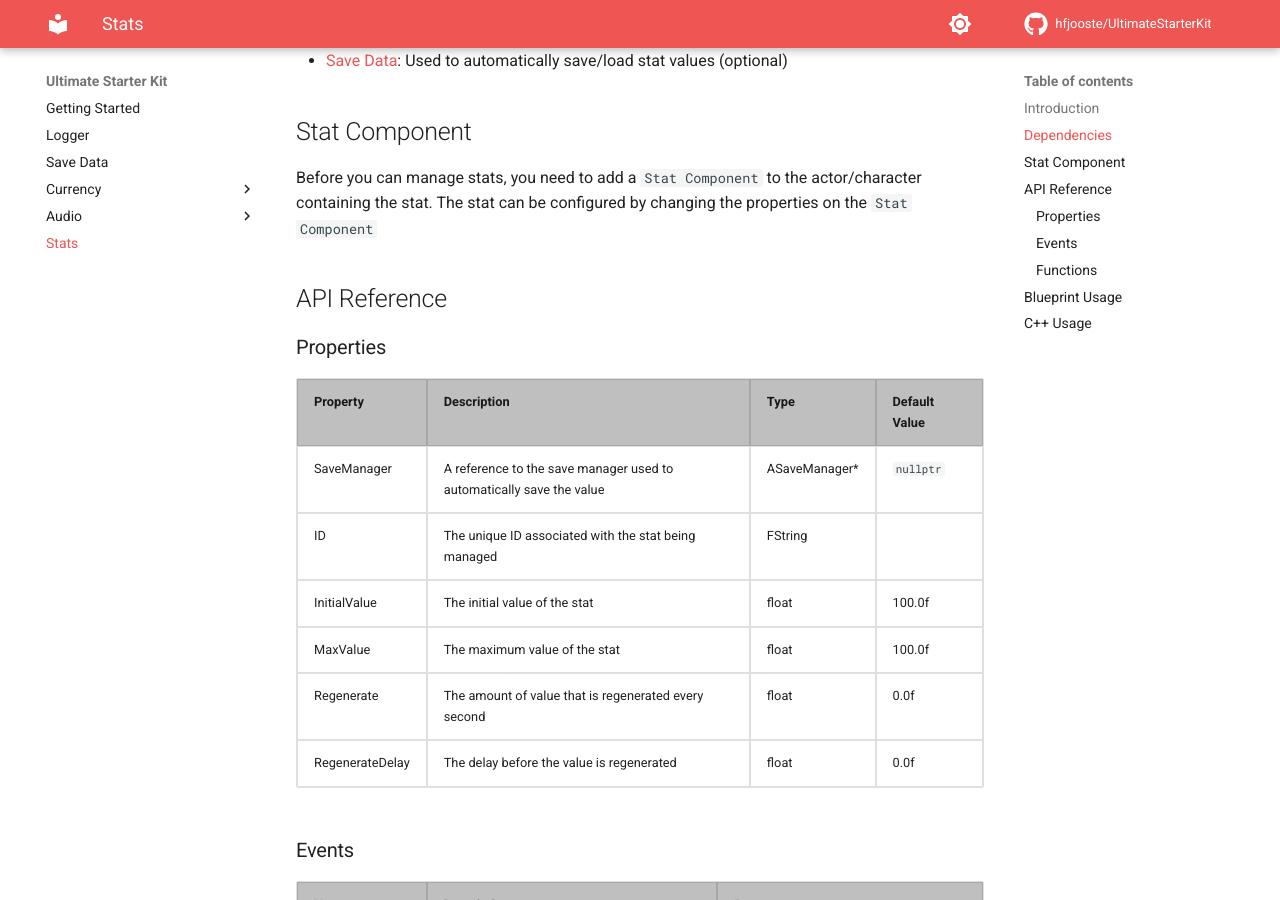
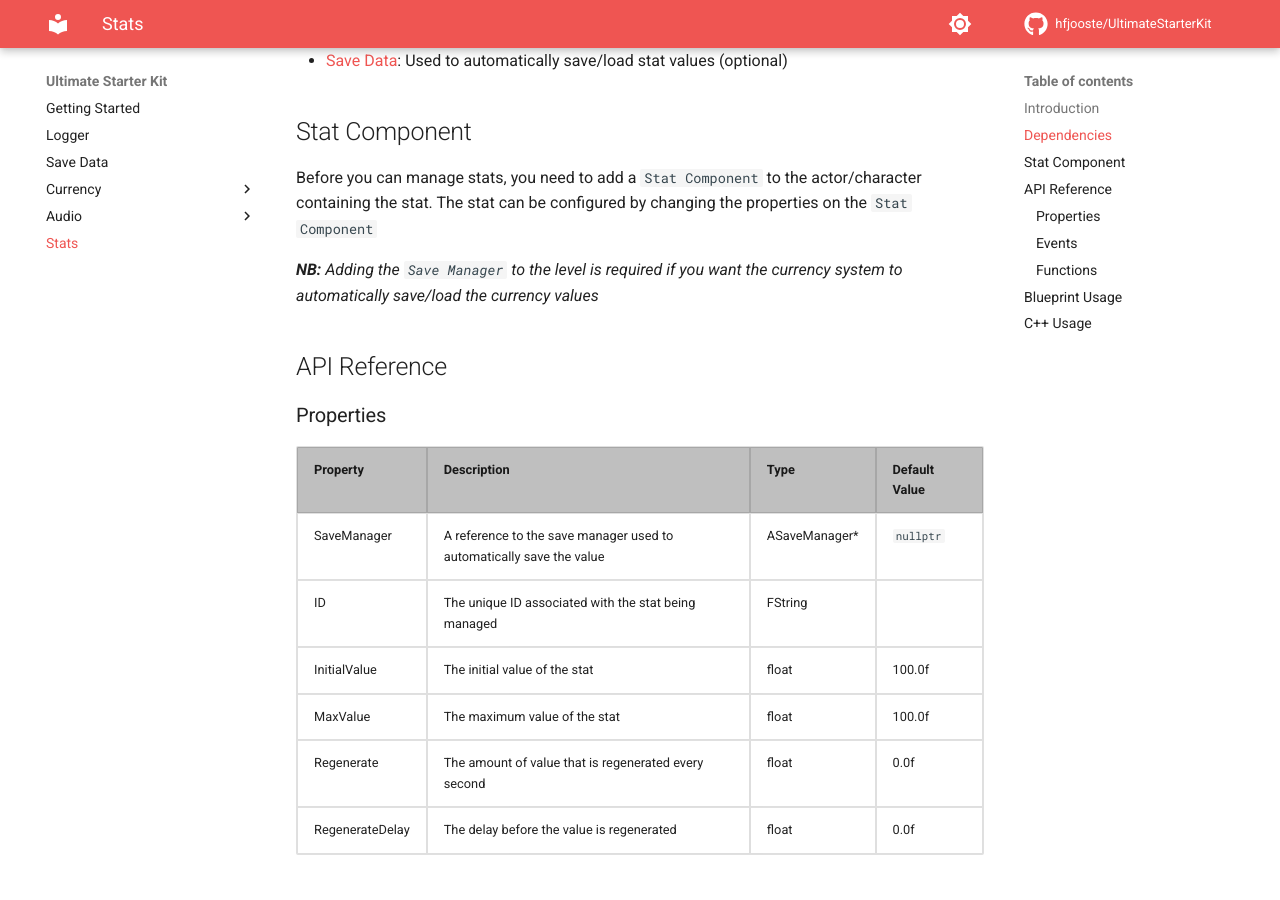
Before and after one commit to hfjooste/UltimateStarterKit, an MkDocs documentation site: the page built from docs/stats.md, in a window 1280 px wide and 900 px high, scrolled down 400 px. Built offline with MkDocs 1.6.1 and Material for MkDocs 9.7.7, drawn with Linux system fonts in a browser that asks for light colours; comment, search, counter and statistics services are not loaded.

Commit message:
Updated documentation

```diff
--- a/docs/stats.md
+++ b/docs/stats.md
@@ -10,6 +10,8 @@ The currency system relies on other components of this plugin to work:
 
 ## Stat Component
 Before you can manage stats, you need to add a <code>Stat Component</code> to the actor/character containing the stat. The stat can be configured by changing the properties on the <code>Stat Component</code>
+
+<i><strong>NB:</strong> Adding the <code>Save Manager</code> to the level is required if you want the currency system to automatically save/load the currency values</i>
 
 ## API Reference
 ### Properties
```
